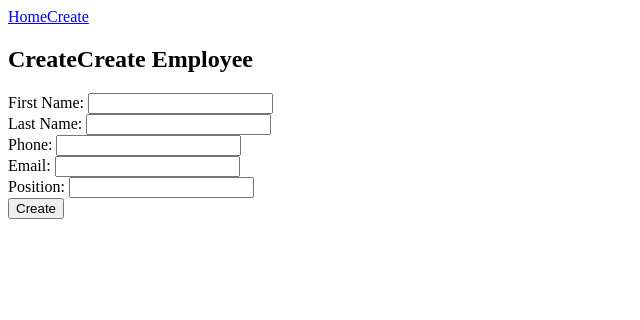
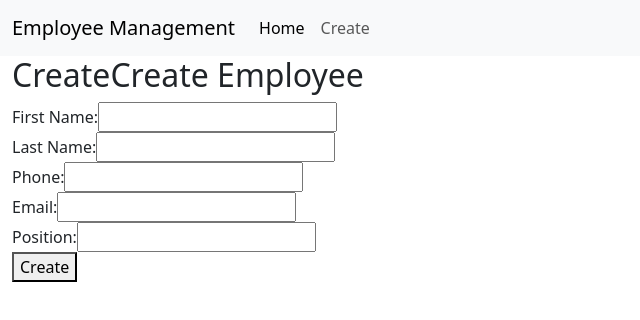
Before and after one commit to rothblaa/employee-management-app, an Angular app: page /create in a window 1280 px wide. Shown: the top 320 px of the page, without its empty margins (0-640 px from the left). Built offline with nearby package versions, Linux system fonts and the light colour scheme.

Commit message:
styling navbar and employee table

```diff
--- a/angular.json
+++ b/angular.json
@@ -27,9 +27,12 @@
               }
             ],
             "styles": [
-              "src/styles.css"
+              "src/styles.css",
+              "node_modules/bootstrap/dist/css/bootstrap.min.css"
             ],
-            "scripts": []
+            "scripts": [
+              "node_modules/bootstrap/dist/js/bootstrap.bundle.min.js"
+            ]
           },
           "configurations": {
             "production": {
--- a/package.json
+++ b/package.json
@@ -18,6 +18,7 @@
     "@angular/platform-browser": "^18.2.0",
     "@angular/platform-browser-dynamic": "^18.2.0",
     "@angular/router": "^18.2.0",
+    "bootstrap": "^5.3.3",
     "rxjs": "~7.8.0",
     "tslib": "^2.3.0",
     "zone.js": "~0.14.10"
--- a/src/app/app.component.html
+++ b/src/app/app.component.html
@@ -1,6 +1,23 @@
 <nav>
-  <a routerLink="/">Home</a>
-  <a routerLink="/create">Create</a>
+<nav class="navbar navbar-expand-lg bg-body-tertiary">
+  <div class="container-fluid">
+    <a class="navbar-brand" href="#">Employee Management</a>
+    <button class="navbar-toggler" type="button" data-bs-toggle="collapse" data-bs-target="#navbarNav" aria-controls="navbarNav" aria-expanded="false" aria-label="Toggle navigation">
+      <span class="navbar-toggler-icon"></span>
+    </button>
+    <div class="collapse navbar-collapse" id="navbarNav">
+      <ul class="navbar-nav">
+        <li class="nav-item">
+          <a class="nav-link active" routerLink="/">Home</a>
+        </li>
+        <li class="nav-item">
+          <a class="nav-link" routerLink="/create">Create</a>
+        </li>
+      </ul>
+    </div>
+  </div>
 </nav>
 
-<router-outlet />
+<div class="container-fluid">
+  <router-outlet />
+</div>
--- a/src/app/employee-table/employee-table.component.html
+++ b/src/app/employee-table/employee-table.component.html
@@ -1,5 +1,10 @@
-<h2>Employees</h2>
-<table>
+<h2 class="text-center mb-5">Employees</h2>
+<div class="card">
+  <div class="card-header">
+    <h4 class="fs-6">Overview</h4>
+  </div>
+  <div class="card-body">
+    <table class="table table-hover">
       <thead>
         <tr>
           <th>Id</th>
@@ -20,9 +25,11 @@
           <td>{{employee.email}}</td>
           <td>{{employee.position}}</td>
           <td>
-        <button (click)="deleteEmployee(employee.id)">Delete</button>
-        <button (click)="editEmployee(employee.id)">Edit</button>
+            <button class="btn btn-primary btn-sm m-2" (click)="editEmployee(employee.id)">Edit</button>
+            <button class="btn btn-danger btn-sm" (click)="deleteEmployee(employee.id)">Delete</button>
           </td>
         </tr>
       </tbody>
     </table>
+  </div>
+</div>
```
Also changed, not shown: 1 other file (tests, documents, lock files or other folders). Lines whose indentation alone changed are shown as unchanged.
